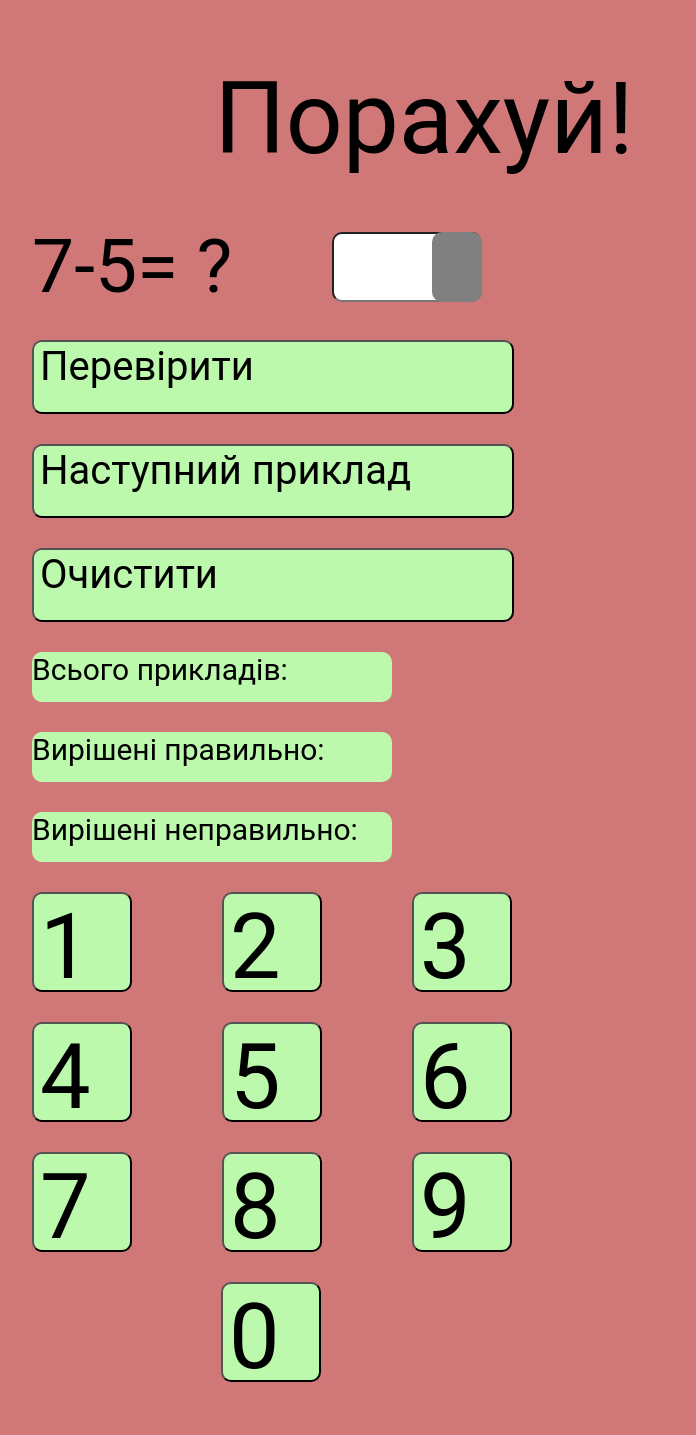
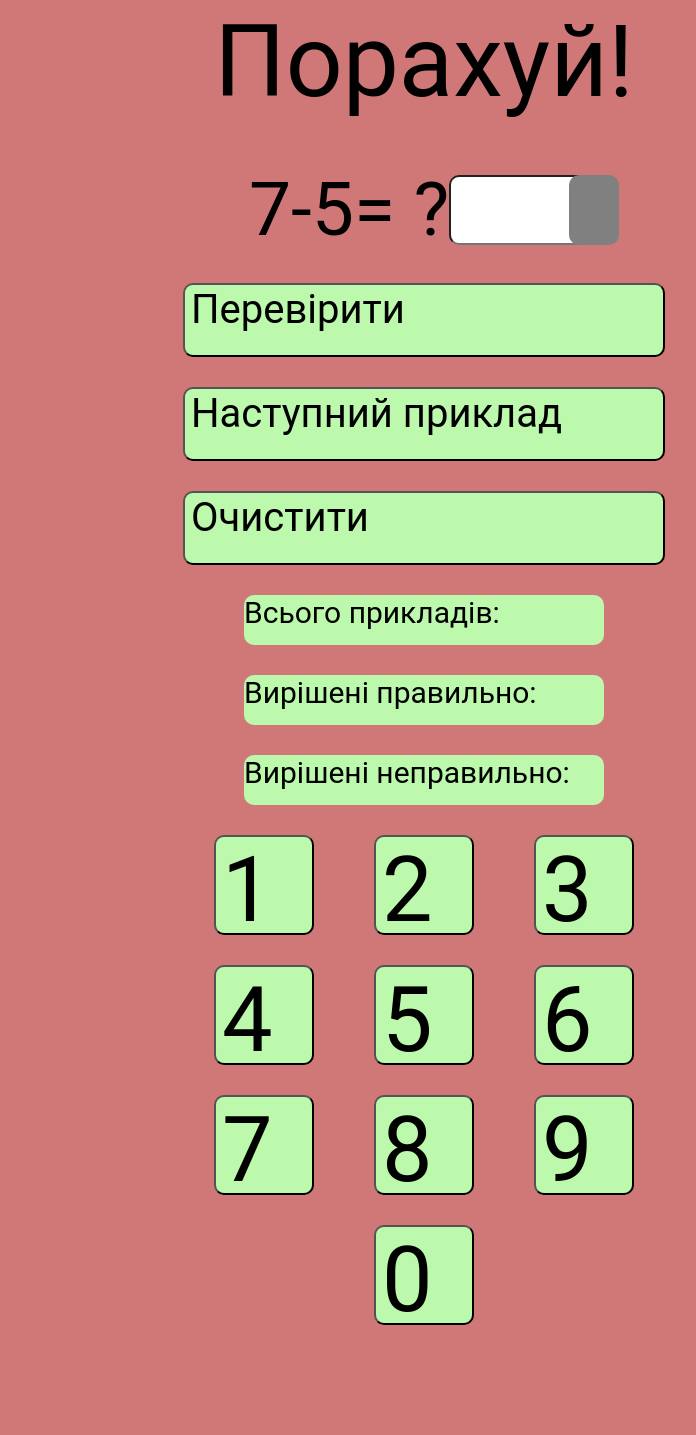
Before and after one commit to armmax0/armmax0.github.io, a plain HTML site: page index.html in a window 1280 px wide. Shown: the part 5-1440 px from the top of the page, without its empty margins (216-912 px from the left). After the commit the page ends 1388 px from the top, so only its background shows below. Drawn offline with Linux system fonts and the light colour scheme.

Commit message:
Update index.html

```diff
--- a/index.html
+++ b/index.html
@@ -77,37 +77,41 @@
 <body style="background-color: #D07878;">
     <div style="display: flex; width: 100%;">
         <div style="display: flex; flex-direction: column; width: 100%; height: 100%; justify-content: flex-start;">
-            <div style="display: flex; flex-direction: row; justify-content: center; width: 100%; margin-top: 57px;">
+            <div style="display: flex; flex-direction: row; justify-content: center; width: 100%;">
                 <div style="display: flex; font-size: 100px; font-family: 'Roboto', sans-serif;">Порахуй!</div>
             </div>
-            <div style="display: flex; flex-direction: row; margin-left: 240px; margin-top: 30px; font-family: 'Roboto', sans-serif;">
+            <div style="display: flex; flex-direction: row; margin-top: 30px; font-family: 'Roboto', sans-serif; justify-content: center;">
                 <div style="display: flex; font-size: 75px; margin-top: 15px;" id="urav">1 + 2 = </div>
-                <input type="number" id="input" style="display: flex; height: 70px; width: 150px; margin-top: 25px; font-size: 50px; visibility: visible;  margin-left: 300px; border-radius: 10px; position: absolute;">
-                <div style="display: flex; background-color: gray; width: 50px; height: 70px; margin-left: 400px; margin-top: 25px; border-radius: 10px; position: absolute;" id="prover"></div>
+                <input type="number" id="input" style="display: flex; height: 70px; width: 150px; margin-top: 25px; font-size: 50px; visibility: visible; border-radius: 10px; position: relative;">
+                <div style="display: flex; background-color: gray; width: 50px; height: 70px; margin-top: 25px; border-radius: 10px; position: absolute; margin-left: 340px;" id="prover"></div>
             </div>
-            <button style="display: flex; width: 482px; height: 74px; font-size: 40px; font-family: 'Roboto', sans-serif; margin-left: 240px; margin-top: 30px; border-radius: 10px; background-color: #BCF9AD;" id="but0" onclick="GB()">Перевірити</button>
-            <button style="display: flex; width: 482px; height: 74px; font-size: 40px; font-family: 'Roboto', sans-serif; margin-left: 240px; margin-top: 30px; border-radius: 10px; background-color: #BCF9AD;" id="but1" onclick="GC()">Наступний приклад</button>
-            <button style="display: flex; width: 482px; height: 74px; font-size: 40px; font-family: 'Roboto', sans-serif; margin-left: 240px; margin-top: 30px; border-radius: 10px; background-color: #BCF9AD;" id="but2" onclick="GD()">Очистити</button>
-            <div style="display: flex; width: 360px; height: 50px; font-size: 30px; font-family: 'Roboto', sans-serif; margin-left: 240px; margin-top: 30px; border-radius: 10px; background-color: #BCF9AD;" id="vsego">Всього прикладів:</div>
-            <div style="display: flex; width: 360px; height: 50px; font-size: 30px; font-family: 'Roboto', sans-serif; margin-left: 240px; margin-top: 30px; border-radius: 10px; background-color: #BCF9AD;" id="prav">Вирішені правильно:</div>
-            <div style="display: flex; width: 360px; height: 50px; font-size: 30px; font-family: 'Roboto', sans-serif; margin-left: 240px; margin-top: 30px; border-radius: 10px; background-color: #BCF9AD;" id="neprav">Вирішені неправильно:</div>
-            <div style="display: flex; flex-direction: column;">
+            <div style="display: flex; flex-direction: column; align-items: center;">
+                <button style="display: flex; width: 482px; height: 74px; font-size: 40px; font-family: 'Roboto', sans-serif;  margin-top: 30px; border-radius: 10px; background-color: #BCF9AD;" id="but0" onclick="GB()">Перевірити</button>
+                <button style="display: flex; width: 482px; height: 74px; font-size: 40px; font-family: 'Roboto', sans-serif; margin-top: 30px; border-radius: 10px; background-color: #BCF9AD;" id="but1" onclick="GC()">Наступний приклад</button>
+                <button style="display: flex; width: 482px; height: 74px; font-size: 40px; font-family: 'Roboto', sans-serif; margin-top: 30px; border-radius: 10px; background-color: #BCF9AD;" id="but2" onclick="GD()">Очистити</button>
+            </div>
+            <div style="display: flex; flex-direction: column; align-items: center;">
+                <div style="display: flex; width: 360px; height: 50px; font-size: 30px; font-family: 'Roboto', sans-serif;  margin-top: 30px; border-radius: 10px; background-color: #BCF9AD;" id="vsego">Всього прикладів:</div>
+                <div style="display: flex; width: 360px; height: 50px; font-size: 30px; font-family: 'Roboto', sans-serif; margin-top: 30px; border-radius: 10px; background-color: #BCF9AD;" id="prav">Вирішені правильно:</div>
+                <div style="display: flex; width: 360px; height: 50px; font-size: 30px; font-family: 'Roboto', sans-serif; margin-top: 30px; border-radius: 10px; background-color: #BCF9AD;" id="neprav">Вирішені неправильно:</div>
+            </div>
+            <div style="display: flex; flex-direction: column; align-items: center;">
                 <div style="display: flex; flex-direction: row; justify-content: flex-start;">
-                    <button style="display: flex; width: 100px; height: 100px; font-size: 90px; font-family: 'Roboto', sans-serif; margin-left: 240px; margin-top: 30px; border-radius: 10px; background-color: #BCF9AD;" id="1" onclick="GE(1)">1</button>
-                    <button style="display: flex; width: 100px; height: 100px; font-size: 90px; font-family: 'Roboto', sans-serif; margin-left: 90px; margin-top: 30px; border-radius: 10px; background-color: #BCF9AD;" id="2" onclick="GE(2)">2</button>
-                    <button style="display: flex; width: 100px; height: 100px; font-size: 90px; font-family: 'Roboto', sans-serif; margin-left: 90px; margin-top: 30px; border-radius: 10px; background-color: #BCF9AD;" id="3" onclick="GE(3)">3</button>
+                    <button style="display: flex; width: 100px; height: 100px; font-size: 90px; font-family: 'Roboto', sans-serif; margin-top: 30px; border-radius: 10px; background-color: #BCF9AD;" id="1" onclick="GE(1)">1</button>
+                    <button style="display: flex; width: 100px; height: 100px; font-size: 90px; font-family: 'Roboto', sans-serif;  margin-top: 30px; border-radius: 10px; background-color: #BCF9AD; margin-left: 60px;" id="2" onclick="GE(2)">2</button>
+                    <button style="display: flex; width: 100px; height: 100px; font-size: 90px; font-family: 'Roboto', sans-serif;margin-top: 30px; border-radius: 10px; background-color: #BCF9AD; margin-left: 60px;" id="3" onclick="GE(3)">3</button>
                 </div>
                 <div style="display: flex; flex-direction: row; justify-content: flex-start;">
-                    <button style="display: flex; width: 100px; height: 100px; font-size: 90px; font-family: 'Roboto', sans-serif; margin-left: 240px; margin-top: 30px; border-radius: 10px; background-color: #BCF9AD;" id="4" onclick="GE(4)">4</button>
-                    <button style="display: flex; width: 100px; height: 100px; font-size: 90px; font-family: 'Roboto', sans-serif; margin-left: 90px; margin-top: 30px; border-radius: 10px; background-color: #BCF9AD;" id="5" onclick="GE(5)">5</button>
-                    <button style="display: flex; width: 100px; height: 100px; font-size: 90px; font-family: 'Roboto', sans-serif; margin-left: 90px; margin-top: 30px; border-radius: 10px; background-color: #BCF9AD;" id="6" onclick="GE(6)">6</button>
+                    <button style="display: flex; width: 100px; height: 100px; font-size: 90px; font-family: 'Roboto', sans-serif; margin-top: 30px; border-radius: 10px; background-color: #BCF9AD;" id="4" onclick="GE(4)">4</button>
+                    <button style="display: flex; width: 100px; height: 100px; font-size: 90px; font-family: 'Roboto', sans-serif; margin-top: 30px; border-radius: 10px; background-color: #BCF9AD; margin-left: 60px;" id="5" onclick="GE(5)">5</button>
+                    <button style="display: flex; width: 100px; height: 100px; font-size: 90px; font-family: 'Roboto', sans-serif;  margin-top: 30px; border-radius: 10px; background-color: #BCF9AD; margin-left: 60px;" id="6" onclick="GE(6)">6</button>
                 </div><div style="display: flex; flex-direction: row; justify-content: flex-start;">
-                    <button style="display: flex; width: 100px; height: 100px; font-size: 90px; font-family: 'Roboto', sans-serif; margin-left: 240px; margin-top: 30px; border-radius: 10px; background-color: #BCF9AD;" id="7" onclick="GE(7)">7</button>
-                    <button style="display: flex; width: 100px; height: 100px; font-size: 90px; font-family: 'Roboto', sans-serif; margin-left: 90px; margin-top: 30px; border-radius: 10px; background-color: #BCF9AD;" id="8" onclick="GE(8)">8</button>
-                    <button style="display: flex; width: 100px; height: 100px; font-size: 90px; font-family: 'Roboto', sans-serif; margin-left: 90px; margin-top: 30px; border-radius: 10px; background-color: #BCF9AD;" id="9" onclick="GE(9)">9</button>
+                    <button style="display: flex; width: 100px; height: 100px; font-size: 90px; font-family: 'Roboto', sans-serif; margin-top: 30px; border-radius: 10px; background-color: #BCF9AD;" id="7" onclick="GE(7)">7</button>
+                    <button style="display: flex; width: 100px; height: 100px; font-size: 90px; font-family: 'Roboto', sans-serif;  margin-top: 30px; border-radius: 10px; background-color: #BCF9AD; margin-left: 60px;" id="8" onclick="GE(8)">8</button>
+                    <button style="display: flex; width: 100px; height: 100px; font-size: 90px; font-family: 'Roboto', sans-serif; margin-top: 30px; border-radius: 10px; background-color: #BCF9AD; margin-left: 60px;" id="9" onclick="GE(9)">9</button>
                 </div>
                 <div style="display: flex; flex-direction: row; justify-content: flex-start; margin-bottom: 50px;">
-                    <button style="display: flex; width: 100px; height: 100px; font-size: 90px; font-family: 'Roboto', sans-serif; margin-left: 429px; margin-top: 30px; border-radius: 10px; background-color: #BCF9AD;" id="9" onclick="GE(0)">0</button>
+                    <button style="display: flex; width: 100px; height: 100px; font-size: 90px; font-family: 'Roboto', sans-serif; margin-top: 30px; border-radius: 10px; background-color: #BCF9AD;" id="9" onclick="GE(0)">0</button>
                 </div>
             </div>
 
```
